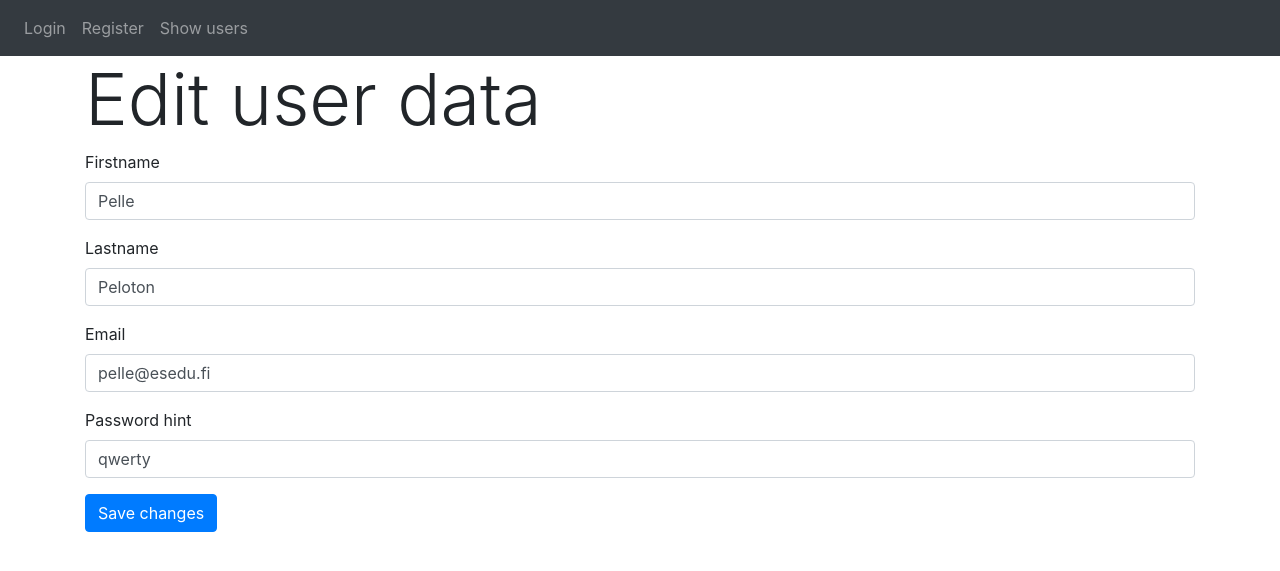
After one commit to datamonnit/blog_project, a PHP site: page /edit_user.php?id=2 in a window 1280 px wide. The commit adds this page. Shown: the top 571 px of the page. Run offline with PHP 8.4, Linux system fonts and the light colour scheme; data comes from the database, SQL or seed files in the repository.

Commit message:
Edit-user -tominto

```diff
--- /dev/null
+++ b/edit_user.php
@@ -0,0 +1,70 @@
+<?php
+
+// edit_user.php
+// Returns userdata in JSON-format
+
+session_start();
+
+// check if id-param is set
+if (filter_has_var(INPUT_GET, 'id')){
+    $id = $_GET['id'];
+} else {
+    $data = array(
+        'status' => 'error',
+        'message' => 'id not set'
+    );
+
+    echo json_encode($data);
+    die();
+}
+
+include 'layout/header.php';
+?>
+
+    <h1 class="display-3">Edit user data</h1>
+    <?php if (isset($msg)): ?>
+        <p><?php echo $msg; ?></p>
+    <?php endif; ?>
+    <form action="new_user.php" method="post">
+        <div class="form-group">
+            <label for="firstname">Firstname</label>
+            <input class="form-control" type="text" name="firstname" id="firstname" value="">
+        </div>
+        <div class="form-group">
+            <label for="lastname">Lastname</label>
+            <input class="form-control" type="text" name="lastname" id="lastname" value="">
+        </div>
+        <div class="form-group">
+            <label for="email">Email</label>
+            <input class="form-control" type="email" name="email" id="email" value="">
+        </div>
+        <div class="form-group">
+            <label for="passwd2">Password hint</label>
+            <input class="form-control" type="text" name="password_hint" id="password_hint">
+        </div>
+
+        <input class="btn btn-primary" type="submit" name="save_btn" value="Save changes">
+    </form>
+
+<script>
+window.addEventListener("load", getUserData(<?php echo $id; ?>));
+
+function getUserData(id){
+    var xmlhttp = new XMLHttpRequest();
+    xmlhttp.onreadystatechange = function() {
+        if (this.readyState == 4 && this.status == 200) {
+            console.log(JSON.parse(this.responseText));
+            let userData = JSON.parse(this.responseText);
+            document.getElementById('firstname').value = userData['firstname'];
+            document.getElementById('lastname').value = userData['lastname'];
+            document.getElementById('email').value = userData['email'];
+            document.getElementById('password_hint').value = userData['password_hint'];
+        }
+    };
+    xmlhttp.open("GET", "get_user_data.php?id=" + id, true);
+    xmlhttp.send();
+}
+
+</script>
+
+    <?php include 'layout/footer.php'; ?>
--- /dev/null
+++ b/get_user_data.php
@@ -0,0 +1,40 @@
+<?php
+
+// get_user_data.php
+// Returns userdata in JSON-format
+
+session_start();
+header("Content-type: application/json; charset=utf-8");
+
+// check if id-param is set
+if (filter_has_var(INPUT_GET, 'id')){
+    $id = $_GET['id'];
+} else {
+    $data = array(
+        'status' => 'error',
+        'message' => 'id not set'
+    );
+
+    echo json_encode($data);
+    die();
+}
+
+require_once 'pdo_connect.php';
+
+try {
+    $stmt = $conn->prepare("SELECT id, firstname, lastname, email, banned, password_hint
+                            FROM users
+                            WHERE id = :id;");
+    $stmt->bindParam(':id', $id);
+    $stmt->execute();
+
+    // set the resulting array to associative
+    $result = $stmt->setFetchMode(PDO::FETCH_ASSOC);
+    $row = $stmt->fetch();
+
+    echo json_encode($row);
+
+} catch(PDOException $e) {
+    echo "Error: " . $e->getMessage();
+}
+$conn = null;
--- a/show_users.php
+++ b/show_users.php
@@ -54,6 +54,9 @@ try {
             }
             ?>
             <a class="btn btn-danger" href="delete_user.php?id=<?php echo $row['id']; ?>">delete</a>
+
+            <a class="btn btn-info" href="edit_user.php?id=<?php echo $row['id']; ?>">edit</a>
+
         </td>
     </tr>
 <?php endforeach; ?>
```
